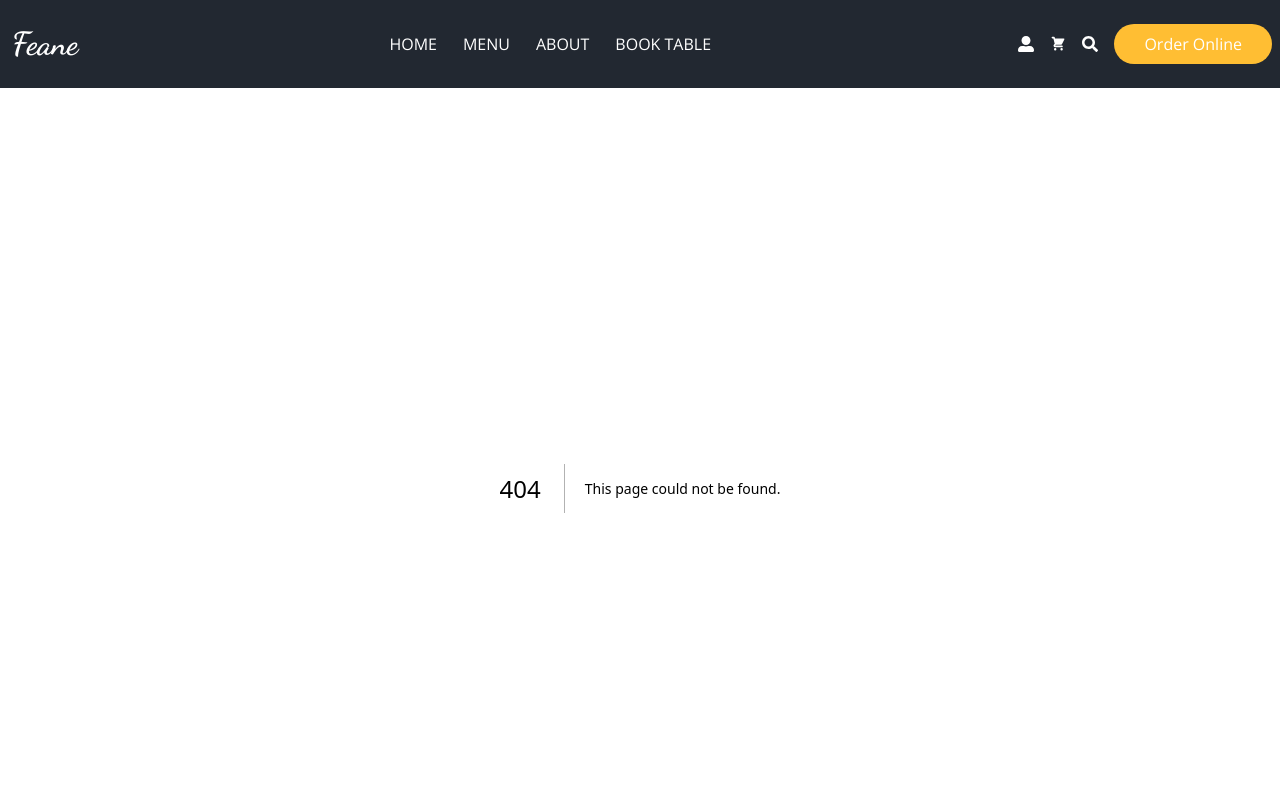
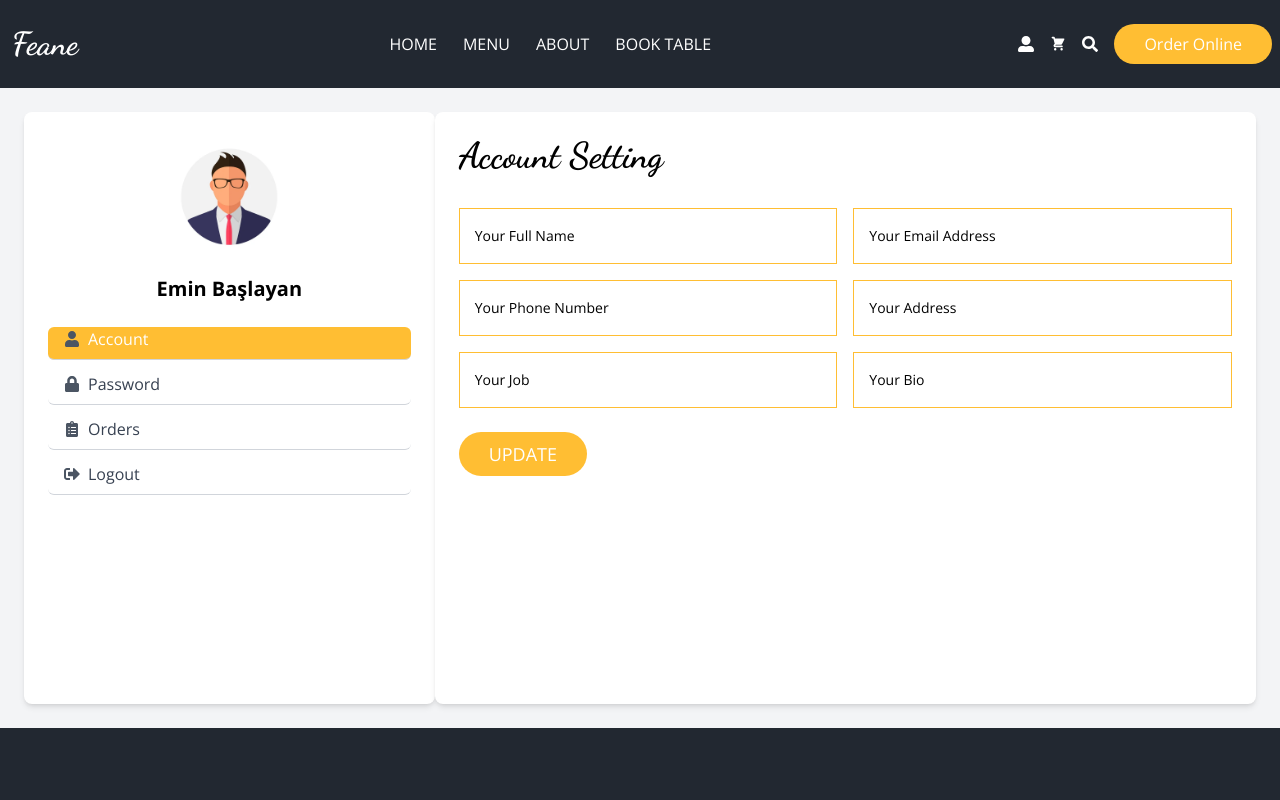
Before and after one commit to mehmetulker/food-order-next.js-project, a Next.js app: page /profile in a window 1280 px wide. Before the commit this address had no page. Shown: the top 800 px of the page. Built offline with nearby package versions, Linux system fonts and the light colour scheme.

Commit message:
feat (Account,Password,,Profile,ProfileOrder,ProfilePage) add Account,Password,,Profile,ProfileOrder,ProfilePage component

```diff
--- /dev/null
+++ b/app/profile/page.jsx
@@ -0,0 +1,12 @@
+import Profile from "@/components/profile/Profile";
+import React from "react";
+
+const ProfilePage = () => {
+  return (
+    <div>
+      <Profile />
+    </div>
+  );
+};
+
+export default ProfilePage;
--- /dev/null
+++ b/components/profile/Acount.jsx
@@ -0,0 +1,112 @@
+"use client";
+import React from "react";
+import Title from "../ui/Title";
+import Input from "../form/Input";
+
+import { useFormik } from "formik";
+import { profileSchema } from "@/schemas/profile";
+
+function Account() {
+  const onSubmit = async (values, actions) => {
+    await new Promise((resolve) => setTimeout(resolve, 4000));
+    actions.resetForm();
+  };
+
+  const { values, errors, touched, handleSubmit, handleChange, handleBlur } =
+    useFormik({
+      initialValues: {
+        fullName: "",
+        phoneNumber: "",
+        email: "",
+        job: "",
+        adress: "",
+        bio: "",
+      },
+      onSubmit,
+      validationSchema: profileSchema,
+    });
+
+  const inputs = [
+    {
+      id: 1,
+      name: "fullName",
+      type: "text",
+      placeholder: "Your Full Name",
+      value: values.fullName,
+      errorMessage: errors.fullName,
+      touched: touched.fullName,
+    },
+    {
+      id: 2,
+      name: "email",
+      type: "email",
+      placeholder: "Your Email Address",
+      value: values.email,
+      errorMessage: errors.email,
+      touched: touched.email,
+    },
+    {
+      id: 3,
+      name: "phoneNumber",
+      type: "number",
+      placeholder: "Your Phone Number",
+      value: values.phoneNumber,
+      errorMessage: errors.phoneNumber,
+      touched: touched.phoneNumber,
+    },
+    {
+      id: 4,
+      name: "adress",
+      type: "text",
+      placeholder: "Your Address",
+      value: values.adress,
+      errorMessage: errors.adress,
+      touched: touched.adress,
+    },
+
+    {
+      id: 5,
+      name: "job",
+      type: "text",
+      placeholder: "Your Job",
+      value: values.job,
+      errorMessage: errors.job,
+      touched: touched.job,
+    },
+
+    {
+      id: 6,
+      name: "bio",
+      type: "text",
+      placeholder: "Your Bio",
+      value: values.bio,
+      errorMessage: errors.bio,
+      touched: touched.bio,
+    },
+  ];
+
+  return (
+    <>
+      <Title addClass="text-4xl font-dancing mb-8 text-center sm:text-left">
+        Account Setting
+      </Title>
+      <form onSubmit={handleSubmit} className="w-full">
+        <div className="grid grid-cols-1 lg:grid-cols-2 gap-4">
+          {inputs.map((input) => (
+            <Input
+              key={input.id}
+              {...input}
+              onChange={handleChange}
+              onBlur={handleBlur}
+            />
+          ))}
+        </div>
+        <button className="btn-primary mt-6  py-3 text-lg block" type="submit">
+          UPDATE
+        </button>
+      </form>
+    </>
+  );
+}
+
+export default Account;
--- /dev/null
+++ b/components/profile/Password.jsx
@@ -0,0 +1,69 @@
+"use client";
+import React from "react";
+import Title from "../ui/Title";
+import Input from "../form/Input";
+import { useFormik } from "formik";
+import { newPasswordSchema } from "@/schemas/newPassword";
+
+function Password() {
+  const onSubmit = async (values, actions) => {
+    await new Promise((resolve) => setTimeout(resolve, 4000));
+    actions.resetForm();
+  };
+
+  const { values, errors, touched, handleSubmit, handleChange, handleBlur } =
+    useFormik({
+      initialValues: {
+        password: "",
+        confirmPassword: "",
+      },
+      onSubmit,
+      validationSchema: newPasswordSchema,
+    });
+
+  const inputs = [
+    {
+      id: 1,
+      name: "password",
+      type: "password",
+      placeholder: "Your password ",
+      value: values.password,
+      errorMessage: errors.password,
+      touched: touched.password,
+    },
+
+    {
+      id: 2,
+      name: "confirmPassword",
+      type: "password",
+      placeholder: "Your Password Again",
+      value: values.confirmPassword,
+      errorMessage: errors.confirmPassword,
+      touched: touched.confirmPassword,
+    },
+  ];
+  return (
+    <>
+      <Title addClass="text-4xl font-dancing mb-8 text-center sm:text-left">
+        Password
+      </Title>
+      <form onSubmit={handleSubmit} className="w-full">
+        <div className="grid grid-cols-1 lg:grid-cols-2 gap-4">
+          {inputs.map((input) => (
+            <Input
+              key={input.id}
+              {...input}
+              onChange={handleChange}
+              onBlur={handleBlur}
+            />
+          ))}
+        </div>
+        <button className="btn-primary mt-6  py-3 text-lg block" type="submit">
+          UPDATE
+        </button>
+      </form>
+    </>
+  );
+}
+
+export default Password;
--- /dev/null
+++ b/components/profile/Profile.jsx
@@ -0,0 +1,84 @@
+"use client";
+import React from "react";
+import Image from "next/image";
+import { FaUser, FaLock, FaClipboardList, FaSignOutAlt } from "react-icons/fa";
+import { useState } from "react";
+import Account from "./Acount";
+import Password from "./Password";
+import ProfileOrder from "./ProfileOrder";
+
+function Profile() {
+  const [tabs, setTabs] = useState(0);
+
+  return (
+    <div className="w-full sm:h-[80vh] flex flex-col sm:flex-row items-stretch justify-center bg-gray-100 p-2 sm:p-6">
+      {/* Profile Info Section */}
+      <div className="flex flex-col w-full   sm:w-1/3 bg-white rounded-lg shadow-md p-3 sm:p-6 mb-6 sm:mb-0">
+        <div className="flex flex-col items-center">
+          <Image
+            src="/images/client3.jpg"
+            alt="Profile Image"
+            width={100}
+            height={100}
+            className="rounded-full"
+          />
+          <h1 className="text-xl font-bold mt-4">Emin Başlayan</h1>
+        </div>
+        <ul className="mt-6 w-full space-y-3">
+          <li
+            className={`group flex items-center gap-2 border-b border-gray-300 pb-2 rounded-md cursor-pointer text-gray-700 pl-4 transition-colors duration-200 ${
+              tabs === 0
+                ? "bg-primary text-white"
+                : "hover:bg-primary hover:text-white"
+            }`}
+            onClick={() => setTabs(0)}
+          >
+            <FaUser className="transition-colors duration-200 text-gray-600 group-hover:text-white" />
+            <span>Account</span>
+          </li>
+          <li
+            className={`group flex items-center gap-2 border-b border-gray-300 pb-2 rounded-md cursor-pointer text-gray-700 pl-4 transition-colors duration-200 ${
+              tabs === 1
+                ? "bg-primary text-white"
+                : "hover:bg-primary hover:text-white"
+            }`}
+            onClick={() => setTabs(1)}
+          >
+            <FaLock className="transition-colors duration-200 text-gray-600 group-hover:text-white" />
+            <span>Password</span>
+          </li>
+          <li
+            className={`group flex items-center gap-2 border-b border-gray-300 pb-2 rounded-md cursor-pointer text-gray-700 pl-4 transition-colors duration-200 ${
+              tabs === 2
+                ? "bg-primary text-white"
+                : "hover:bg-primary hover:text-white"
+            }`}
+            onClick={() => setTabs(2)}
+          >
+            <FaClipboardList className="transition-colors duration-200 text-gray-600 group-hover:text-white" />
+            <span>Orders</span>
+          </li>
+          <li
+            className={`group flex items-center gap-2 border-b border-gray-300 pb-2 rounded-md cursor-pointer text-gray-700 pl-4 transition-colors duration-200 ${
+              tabs === 3
+                ? "bg-primary text-white"
+                : "hover:bg-primary hover:text-white"
+            }`}
+            onClick={() => setTabs(3)}
+          >
+            <FaSignOutAlt className="transition-colors duration-200 text-gray-600 group-hover:text-white" />
+            <span>Logout</span>
+          </li>
+        </ul>
+      </div>
+
+      <div className="flex flex-col w-full sm:w-2/3 bg-white rounded-lg shadow-md p-3 sm:p-6">
+        {tabs === 0 && <Account />}
+        {tabs === 1 && <Password />}
+        {tabs === 2 && <ProfileOrder />}
+      </div>
+    </div>
+  );
+}
+
+export default Profile;
--- /dev/null
+++ b/components/profile/ProfileOrder.jsx
@@ -0,0 +1,40 @@
+import React from "react";
+import Image from "next/image";
+import { FaCreditCard, FaClock, FaTruck, FaCheckCircle } from "react-icons/fa";
+
+const ProfileOrder = () => {
+  return (
+    <div className="h-[80vh]  w-full flex flex-col items-center justify-start py-8 ">
+      <div className="w-full max-w-screen-xl px-4">
+        <h1 className="text-4xl font-bold font-dancing text-center mb-8">
+          Order Details
+        </h1>
+
+        <div className="bg-white shadow-lg rounded-lg overflow-x-auto">
+          <table className="min-w-full text-center  bg-gray-800 text-white">
+            <thead>
+              <tr className="bg-gray-900 text-gray-300 uppercase text-sm text-center">
+                <th className="px-6 py-3 ">ORDER ID</th>
+                <th className="px-6 py-3 ">ADRESS</th>
+                <th className="px-6 py-3 ">DATE</th>
+                <th className="px-6 py-3 ">TOTAL</th>
+                <th className="px-6 py-3 ">STATUS</th>
+              </tr>
+            </thead>
+            <tbody>
+              <tr className="border-b border-gray-700 hover:bg-primary">
+                <td className="px-6 py-4  space-x-3">21255966....</td>
+                <td className="px-6 py-4">İstanbul</td>
+                <td className="px-6 py-4">18.03.2025</td>
+                <td className="px-6 py-4">$18</td>
+                <td className="px-6 py-4">Preparing</td>
+              </tr>
+            </tbody>
+          </table>
+        </div>
+      </div>
+    </div>
+  );
+};
+
+export default ProfileOrder;
```
